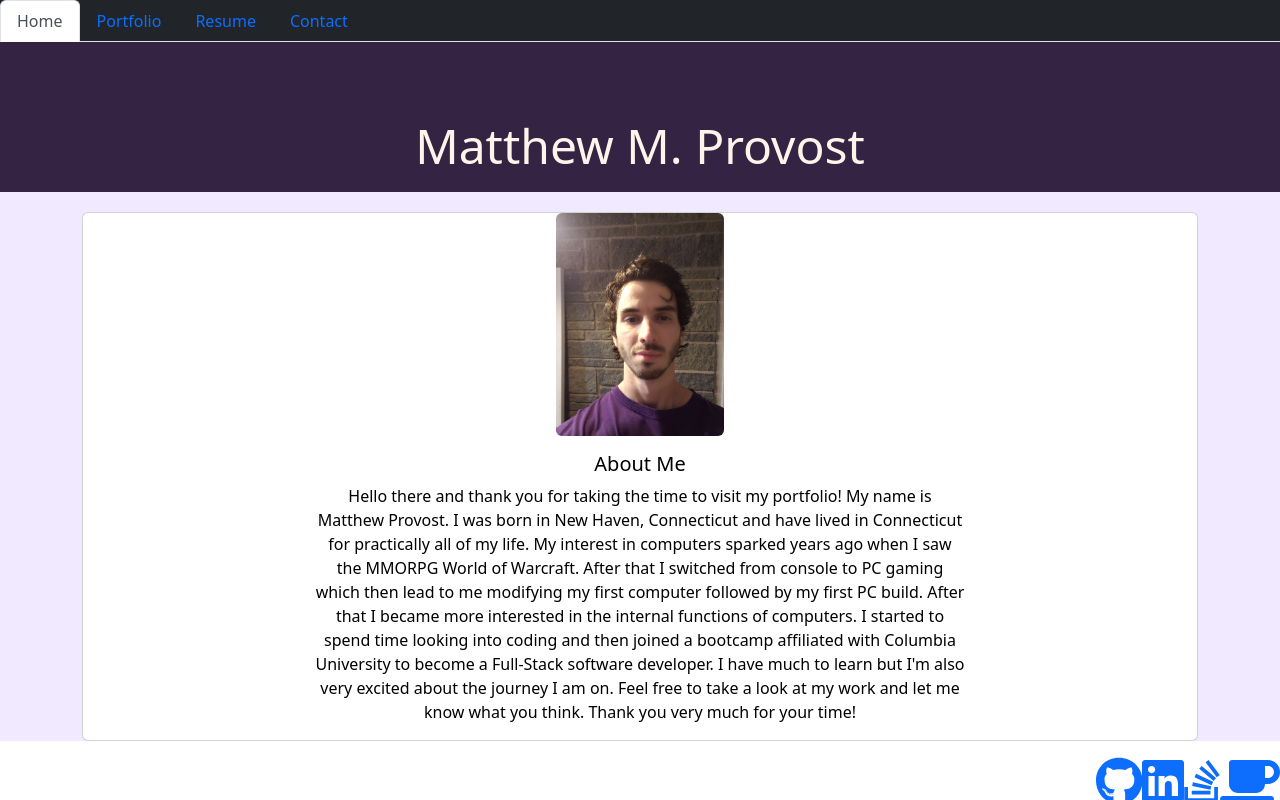
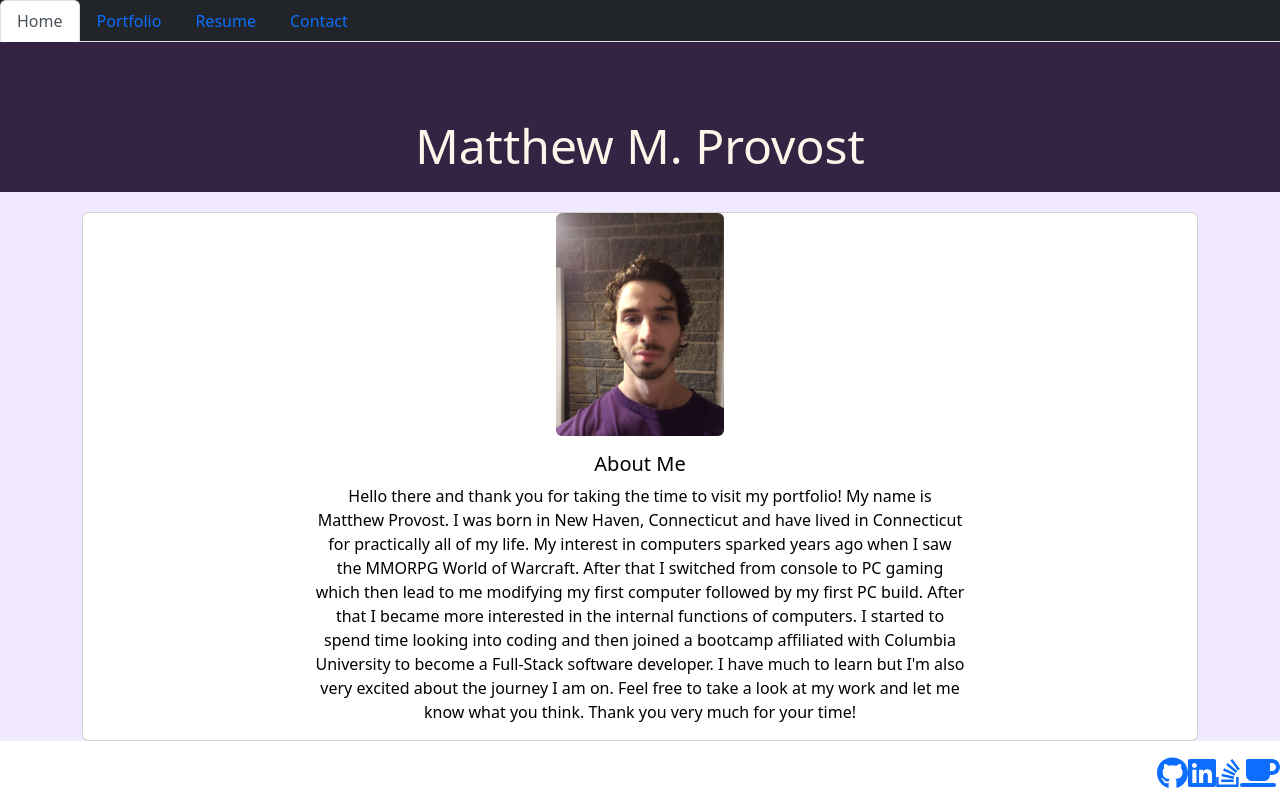
Before and after one commit to provostma21/chal_20_React_Portfolio, a React (Create React App) app: page / in a window 1280 px wide. Built offline with nearby package versions, Linux system fonts and the light colour scheme.

Commit message:
changed footer icon size

```diff
--- a/src/components/Footer.js
+++ b/src/components/Footer.js
@@ -9,16 +9,16 @@ export default function Footer() {
         <div className="footer">
             <div className="footer-container">
                 <a href="https://github.com/provostma21" target="_blank" rel="noopener noreferrer">
-                    <FontAwesomeIcon icon={faGithub} size="3x" className="github hover:text-gray-500" />
+                    <FontAwesomeIcon icon={faGithub} size="2x" className="github hover:text-gray-500" />
                 </a>
                 <a href="https://github.com/provostma21" target="_blank" rel="noopener noreferrer">
-                    <FontAwesomeIcon icon={faLinkedin} size="3x" className="linkedin hover:text-gray-500" />
+                    <FontAwesomeIcon icon={faLinkedin} size="2x" className="linkedin hover:text-gray-500" />
                 </a>
                 <a href="https://github.com/provostma21" target="_blank" rel="noopener noreferrer">
-                    <FontAwesomeIcon icon={faStackOverflow} size="3x" className="stackoverflow hover:text-gray-500" />
+                    <FontAwesomeIcon icon={faStackOverflow} size="2x" className="stackoverflow hover:text-gray-500" />
                 </a>
                 <a href="https://github.com/provostma21" target="_blank" rel="noopener noreferrer">
-                    <FontAwesomeIcon icon={faCoffee} size="3x" className="localcoffee hover:text-gray-500" />
+                    <FontAwesomeIcon icon={faCoffee} size="2x" className="localcoffee hover:text-gray-500" />
                 </a>
             </div>
         </div>
```
